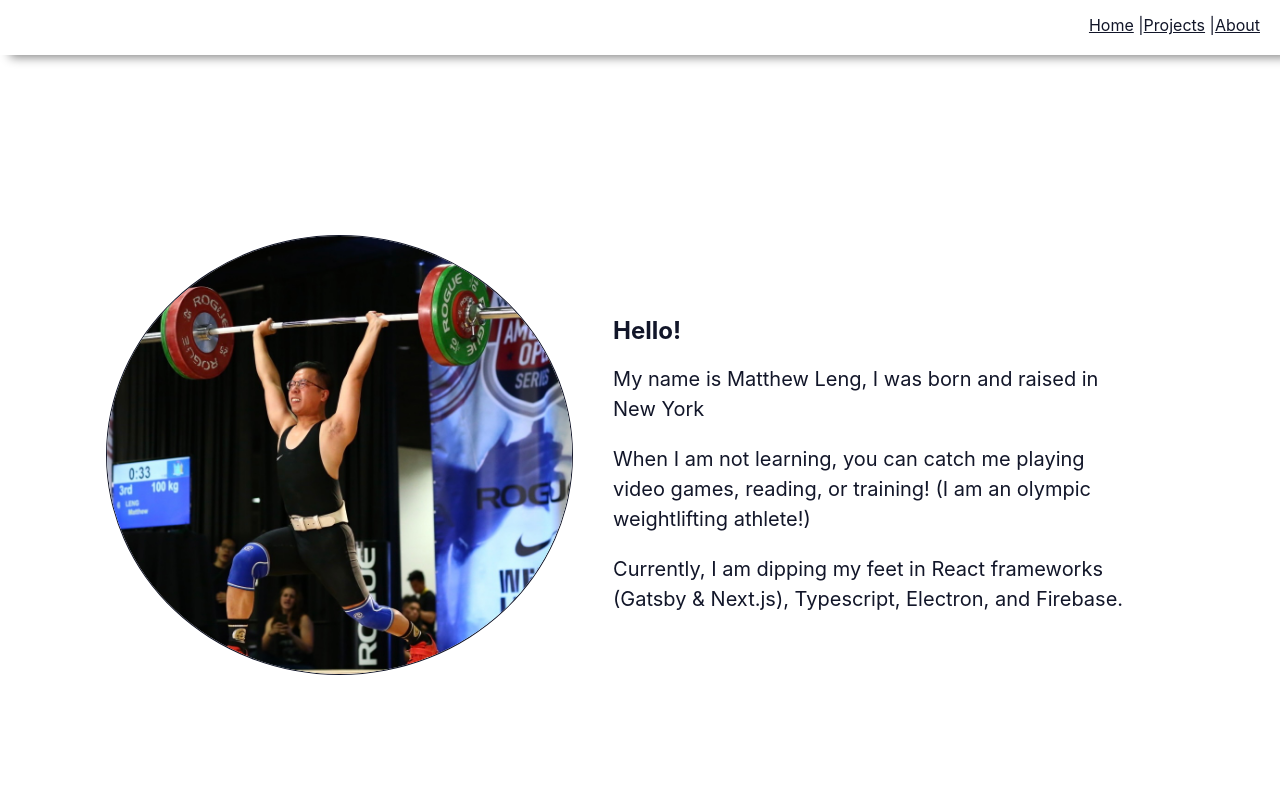
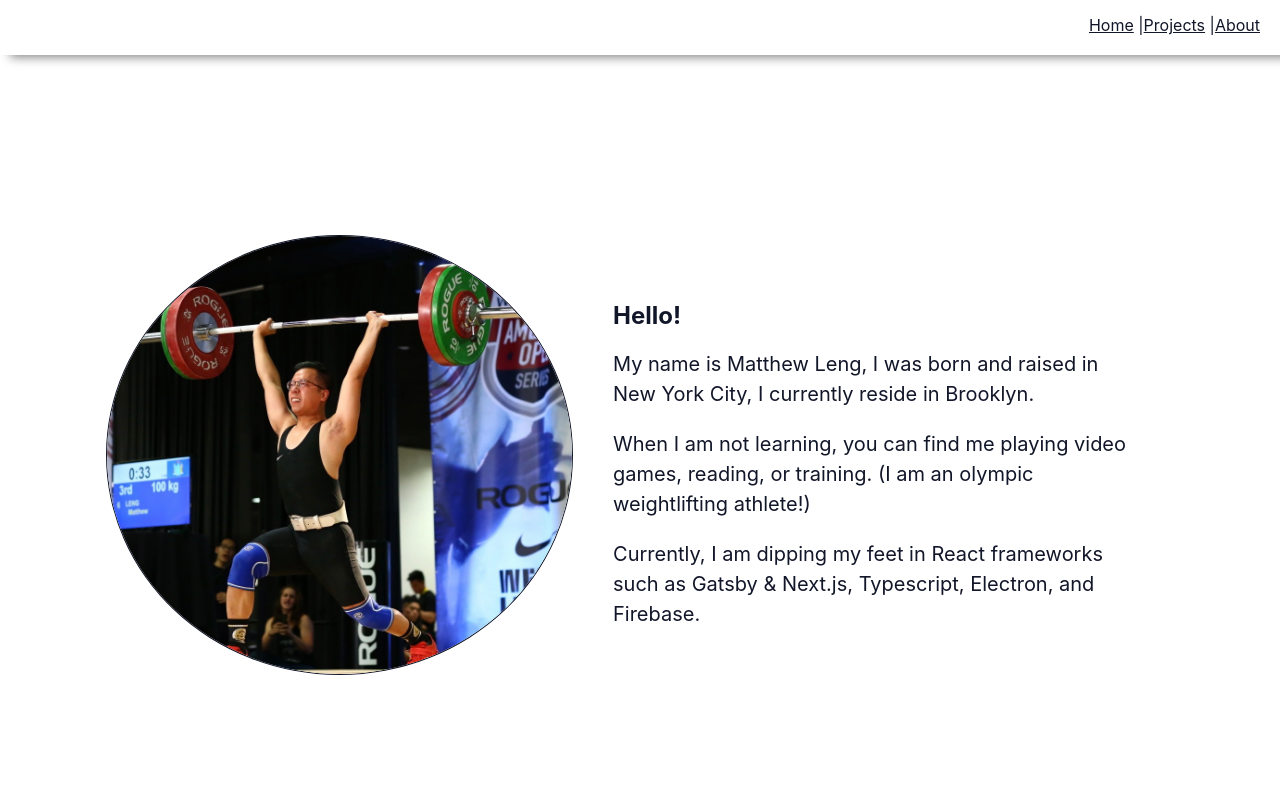
Before and after one commit to Mleng89/portfolio, a Next.js app: page /about in a window 1280 px wide. Shown: the top 800 px of the page. Built offline with nearby package versions, Linux system fonts and the light colour scheme.

Commit message:
Editing: Adding information in about section

```diff
--- a/pages/about.js
+++ b/pages/about.js
@@ -12,16 +12,19 @@ export default function about() {
             <img className="me_image" src="/me1.jpg" />
             <div className="about_context card">
               <h2>Hello!</h2>
-              <p>My name is Matthew Leng, I was born and raised in New York</p>
-              <br />
               <p>
-                When I am not learning, you can catch me playing video games,
-                reading, or training! (I am an olympic weightlifting athlete!)
+                My name is Matthew Leng, I was born and raised in New York City,
+                I currently reside in Brooklyn.
               </p>
               <br />
               <p>
-                Currently, I am dipping my feet in React frameworks (Gatsby &
-                Next.js), Typescript, Electron, and Firebase.
+                When I am not learning, you can find me playing video games,
+                reading, or training. (I am an olympic weightlifting athlete!)
+              </p>
+              <br />
+              <p>
+                Currently, I am dipping my feet in React frameworks such as
+                Gatsby & Next.js, Typescript, Electron, and Firebase.
               </p>
             </div>
           </div>
```
